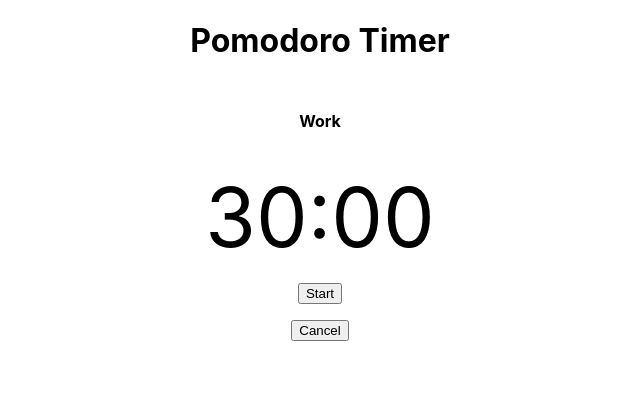
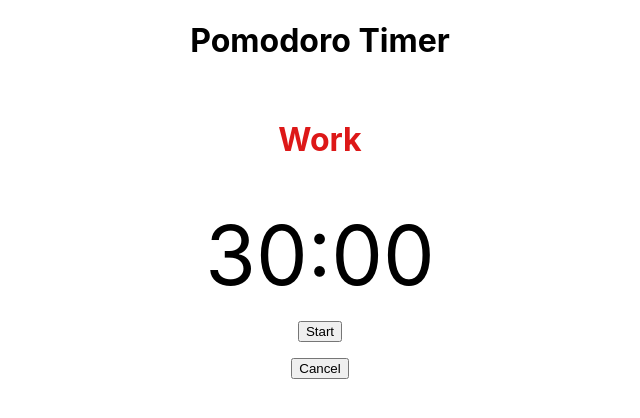
Before and after one commit to charbelsako/pomodoro-timer, a React (Create React App) app: page / in a window 1280 px wide. Shown: the top 418 px of the page, without its empty margins (320-960 px from the left). Built offline with nearby package versions, Linux system fonts and the light colour scheme.

Commit message:
Added an animation

```diff
--- a/src/App.css
+++ b/src/App.css
@@ -13,4 +13,37 @@
 }
 
 #status {
+  /* border: 1px solid green; */
+  overflow: hidden;
+  width: 100%;
+  height: 100px;
+  text-align: center;
+  justify-content: center;
+  position: relative;
 }
+
+#status > span {
+  color: rgb(221, 24, 24);
+  position: absolute;
+}
+
+/* #status span:hover {
+} */
+
+#break {
+  /* center is 0, 0, 0 */
+  transform: translate3d(0, -100px, 0);
+  transition: all 1s ease;
+}
+
+#work {
+  /* center is 0, 0, 0 */
+  transform: translate3d(0, 0, 0);
+  transition: all 1s ease;
+}
+
+@keyframes slideDown {
+  to {
+    transform: translate3d(0, 0, 0);
+  }
+}
--- a/src/Timer.js
+++ b/src/Timer.js
@@ -13,6 +13,19 @@ export default class Timer extends Component {
 
   componentDidMount() {
     this.setState({ timeLeft: this.state.workTimer })
+    // this.animate()
+  }
+
+  animate = () => {
+    let workLabel = document.querySelector('#work')
+    let breakLabel = document.querySelector('#break')
+    if (!this.state.work) {
+      workLabel.style.transform = 'translate3d(0, 100px, 0)'
+      breakLabel.style.transform = 'translate3d(0, 0, 0)'
+    } else {
+      workLabel.style.transform = 'translate3d(0, 0, 0)'
+      breakLabel.style.transform = 'translate3d(0, -100px, 0)'
+    }
   }
 
   switchTimers = () => {
@@ -20,6 +33,7 @@ export default class Timer extends Component {
       work: !prevState.work,
     }))
     this.refillTimer()
+    this.animate()
   }
 
   refillTimer = () => {
@@ -60,9 +74,15 @@ export default class Timer extends Component {
       <div className="row">
         <h1>Pomodoro Timer</h1>
 
-        <div id="status" className="item">
-          {this.state.work ? <h4>Work</h4> : <h4>Break Time</h4>}
+        <div id="status" className="item row">
+          <span id="break">
+            <h1>Break Time</h1>
+          </span>
+          <span id="work">
+            <h1>Work</h1>
+          </span>
         </div>
+
         <div id="timer" className="item">
           {Math.floor(this.state.timeLeft / 60)}:
           {this.state.timeLeft % 60 < 10
```
Also changed, not shown: 1 other file (tests, documents, lock files or other folders).
